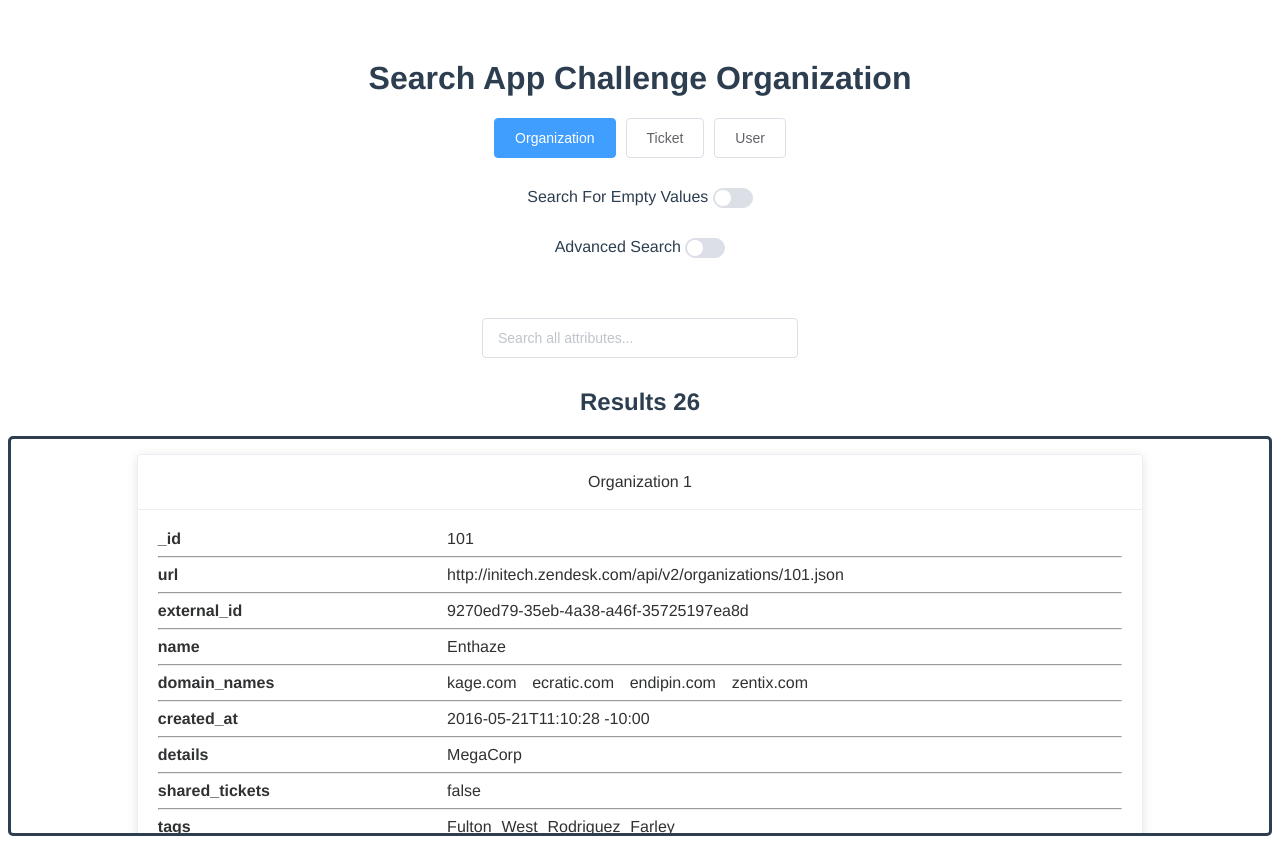
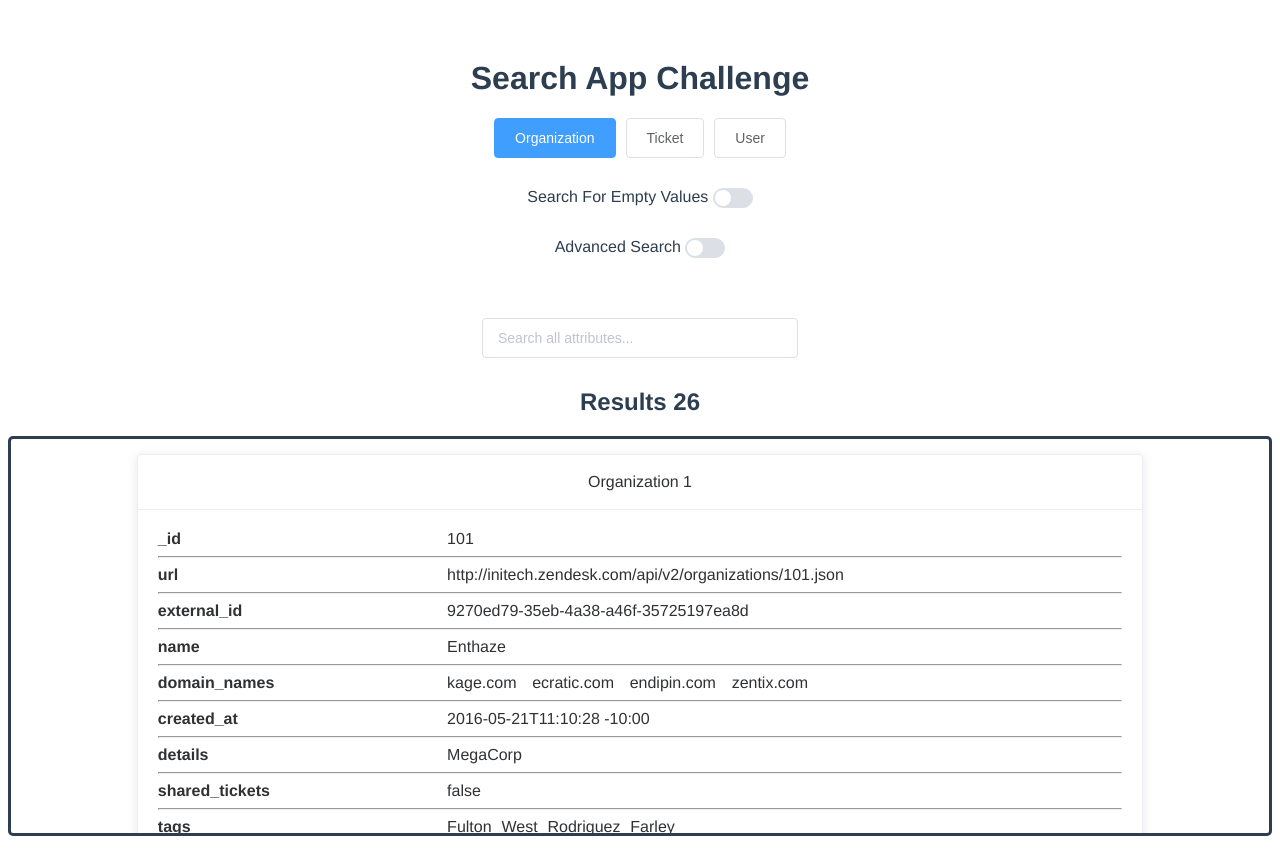
Before and after one commit to michalskig1995/ZendeskSearchChallenge, a Vue app: page / in a window 1280 px wide. Built offline with nearby package versions, Linux system fonts and the light colour scheme.

Commit message:
Refactored test code and Home page code

```diff
--- a/src/components/Home.vue
+++ b/src/components/Home.vue
@@ -10,7 +10,7 @@
 -------------------------------------------------------------------------------------------------->
 <template>
   <div class="hello">
-    <h1>Search App Challenge {{selectedGroup}}</h1>
+    <h1>Search App Challenge</h1>
     <el-row class="row">
       <el-button v-for="group in Groups" :key="group.name" @click="selectedGroup = group.name" :type="selectedGroup == group.name ? 'primary' : ''">
         {{group.name}}
```
Also changed, not shown: 1 other file (tests, documents, lock files or other folders).
